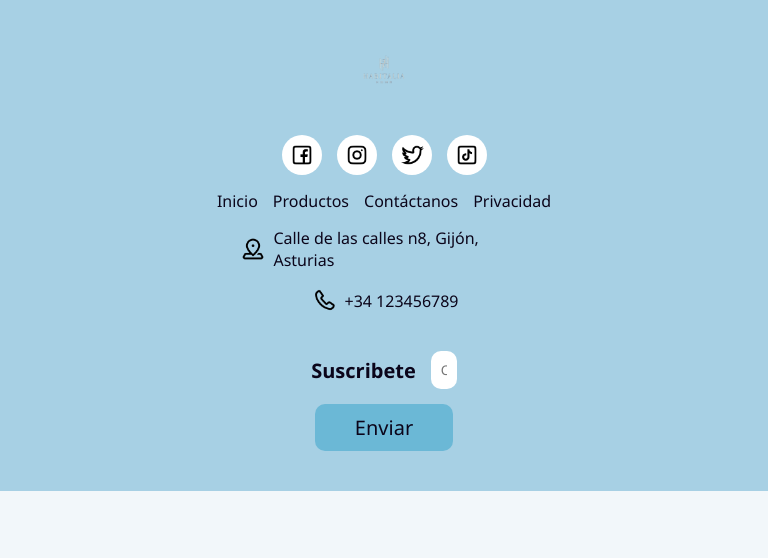
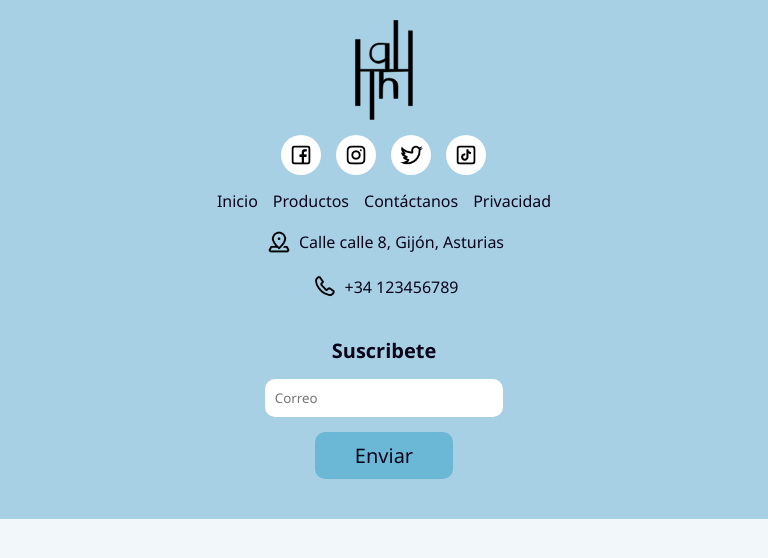
Before and after one commit to Danieldm115/Proyecto-HabitaliaHome, a plain HTML site: page html/footer.html in a window 768 px wide. Drawn offline with Linux system fonts and the light colour scheme.

Commit message:
Logo HH sin fondo, footer terminado, productos responsive, falta header para movil

```diff
--- a/html/footer.html
+++ b/html/footer.html
@@ -3,8 +3,8 @@
   <link rel="stylesheet" href="../styles/footerStyles.css" />
   <link rel="stylesheet" href="../styles/styles.css" />
   <footer>
-    <img class="webIcon" src="../assets/icons/HH.png" />
-    <div class="footerOptions" style="width: 40%">
+    <img class="webIcon" src="../assets/icons/HHLogoNoText.svg" />
+    <div class="footerOptions" style="width: 35%">
       <div class="footerOptionsRow1">
         <img class="socialIcon" src="../assets/icons/facebook_icon.png" />
         <img class="socialIcon" src="../assets/icons/instagram_icon.png" />
@@ -19,11 +19,11 @@
       </div>
     </div>
 
-    <div class="footerOptions" style="width: 40%">
+    <div class="footerOptions" style="width: 35%">
       <div class="footerOptionsRow1">
         <a>
-          <img src="../assets/icons/location_icon.png" />Calle de las calles n8,
-          Gijón, Asturias</a
+          <img src="../assets/icons/location_icon.png" />Calle calle 8, Gijón,
+          Asturias</a
         >
       </div>
       <div class="footerOptionsRow2">
@@ -31,8 +31,8 @@
       </div>
     </div>
 
-    <div class="footerOptions newsletter" style="width: 20%">
-      <div class="footerOptionsRow1">
+    <div class="footerOptions newsletter" style="width: 30%">
+      <div class="footerOptionsRow1 newsletterInputArea">
         <h1>Suscribete</h1>
         <input type="email" placeholder="Correo" />
       </div>
--- a/styles/footerStyles.css
+++ b/styles/footerStyles.css
@@ -110,6 +110,11 @@ h1 {
   }
 }
 
+.newsletterInputArea {
+  display: flex;
+  flex-direction: row;
+}
+
 /*Diseño responsive*/
 
 /*Vista para móviles*/
@@ -119,10 +124,17 @@ h1 {
     flex-direction: column;
     align-items: center;
   }
+
+  .newsletterInputArea {
+    flex-direction: column;
+  }
 }
 
 /* Tablet o pantalla encogida a medias */
 @media (min-width: 768px) and (max-width: 1023px) {
+  .newsletterInputArea {
+    flex-direction: column;
+  }
 }
 
 @media (min-width: 1024px) {
```
Also changed, not shown: html/contactInfo.html (+1 -1 lines), html/header.html (+3 -2 lines), styles/contactInfo.css (+20 -2 lines), assets/icons/HH.png (deleted), assets/icons/HHLogoNoText.svg (added), assets/icons/HHm.png (deleted).
